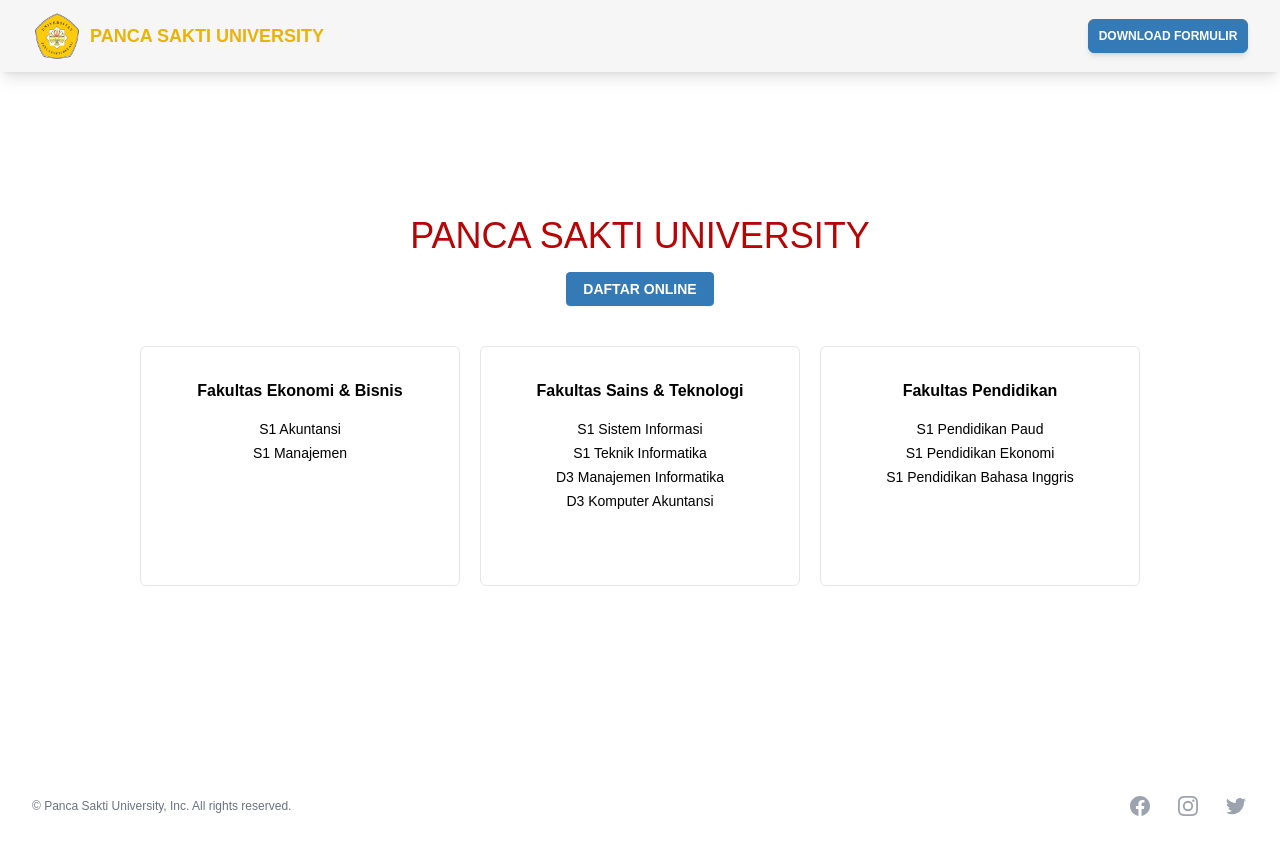
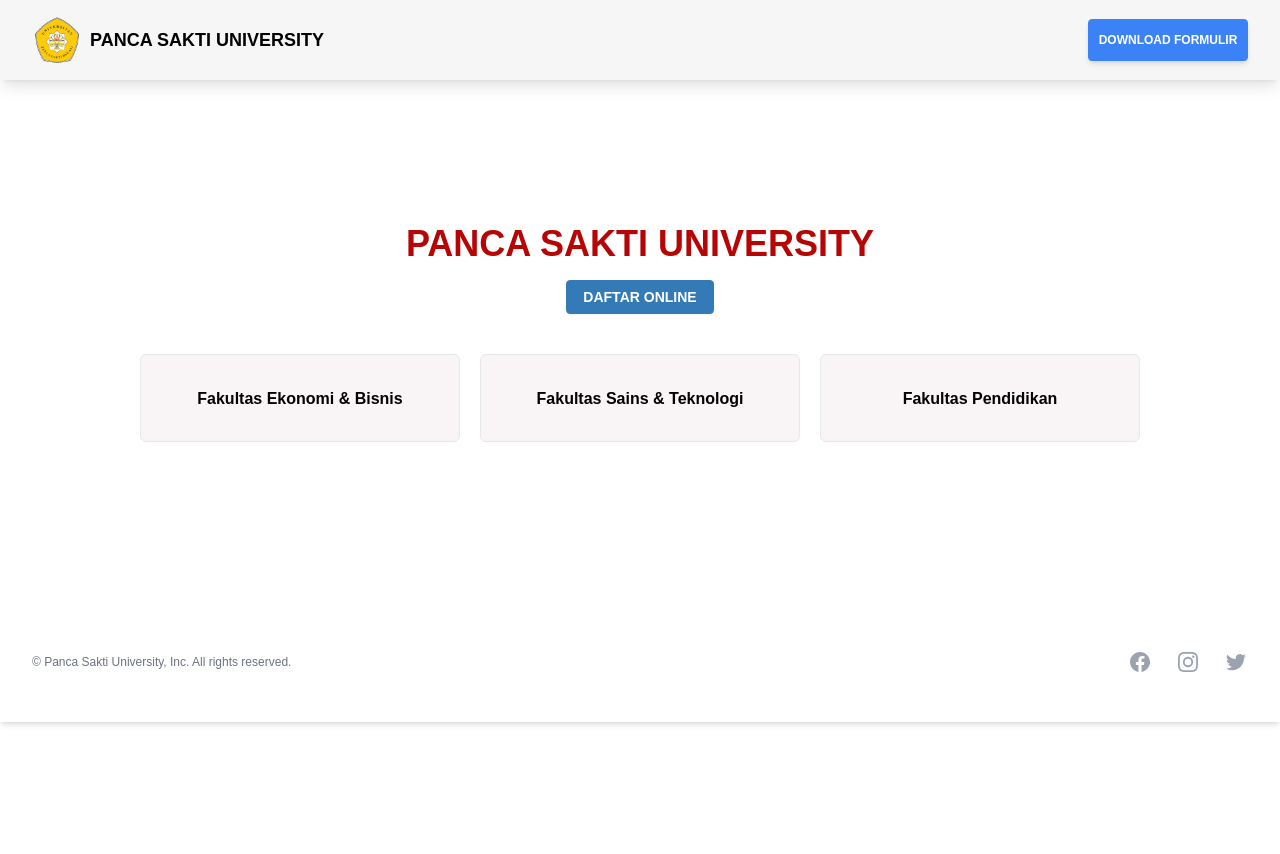
Before and after one commit to fxrnands/pancasakti-nextJs, a Next.js app: page / in a window 1280 px wide. Shown: the top 854 px of the page. After the commit the page ends 800 px from the top, so only its background shows below. Built offline with nearby package versions, Linux system fonts and the light colour scheme.

Commit message:
fix error build

```diff
--- a/src/pages/_app.tsx
+++ b/src/pages/_app.tsx
@@ -1,13 +1,18 @@
 import "@/styles/globals.css";
 import type { AppProps } from "next/app";
-import { Navbar, Footer } from "./components/base";
+import Head from "next/head";
+import Navbar from "./components/base/Navbar";
+import Footer from "./components/base/Footer";
 
 export default function App({ Component, pageProps }: AppProps) {
   return (
-    <div>
+    <>
+      <Head>
+        <title>Pancasakti University</title>
+      </Head>
       <Navbar />
       <Component {...pageProps} />
       <Footer />
-    </div>
+    </>
   );
 }
--- a/src/pages/_document.tsx
+++ b/src/pages/_document.tsx
@@ -1,4 +1,4 @@
-import { Html, Head, Main, NextScript } from 'next/document'
+import { Html, Head, Main, NextScript } from "next/document";
 
 export default function Document() {
   return (
@@ -9,5 +9,5 @@ export default function Document() {
         <NextScript />
       </body>
     </Html>
-  )
+  );
 }
--- a/src/pages/components/base/Footer.tsx
+++ b/src/pages/components/base/Footer.tsx
@@ -1,3 +1,5 @@
+import React from "react";
+
 const navigation = [
   {
     name: "Facebook",
@@ -36,7 +38,7 @@ const navigation = [
   },
 ];
 
-export default function Footer() {
+function Footer() {
   return (
     <footer className="bg-white shadow-md bottom-0">
       <div className="mx-auto max-w-7xl px-6 py-12 md:flex md:items-center md:justify-between lg:px-8">
@@ -61,3 +63,5 @@ export default function Footer() {
     </footer>
   );
 }
+
+export default Footer;
--- a/src/pages/components/base/Navbar.tsx
+++ b/src/pages/components/base/Navbar.tsx
@@ -1,12 +1,13 @@
 import { Popover } from "@headlessui/react";
 import Image from "next/image";
 import { Logo } from "../../../../public";
+import React from "react";
 
 function classNames(...classes: any[]) {
   return classes.filter(Boolean).join(" ");
 }
 
-export default function Navbar() {
+function Navbar() {
   return (
     <>
       <Popover
@@ -20,7 +21,7 @@ export default function Navbar() {
       >
         {({ open }) => (
           <>
-            <div className="mx-auto h-[4.5rem] flex justify-between max-w-7xl px-4 sm:px-6 lg:px-8">
+            <div className="mx-auto h-[5rem] flex justify-between max-w-7xl px-4 sm:px-6 lg:px-8">
               <div className="relative flex justify-between lg:gap-8 xl:grid xl:grid-cols-12">
                 <div className="flex md:absolute md:inset-y-0 md:left-0 lg:static xl:col-span-2">
                   <div className="flex flex-shrink-0 items-center">
@@ -31,7 +32,7 @@ export default function Navbar() {
                         width={50}
                         height={50}
                       />
-                      <p className="hidden text-yellow-500 font-bold md:flex ml-2 items-center text-lg">{`PANCA SAKTI UNIVERSITY`}</p>
+                      <p className="hidden text-black font-bold md:flex ml-2 items-center text-lg">{`PANCA SAKTI UNIVERSITY`}</p>
                     </div>
                   </div>
                 </div>
@@ -46,7 +47,7 @@ export default function Navbar() {
                 </div>
               </div>
               <div className="flex items-center ">
-                <button className="border font-bold uppercase w-40 shadow-md py-2 text-white rounded-md text-xs border-primary-blue bg-primary-blue">
+                <button className="border font-bold uppercase w-40 shadow-md py-3 text-white rounded-[4px] text-xs border-blue-500 bg-blue-500 hover:bg-blue-400">
                   Download Formulir
                 </button>
               </div>
@@ -57,3 +58,5 @@ export default function Navbar() {
     </>
   );
 }
+
+export default Navbar;
--- a/src/pages/components/base/index.ts
+++ /dev/null
@@ -1,2 +0,0 @@
-export { default as Navbar } from './Navbar'
-export { default as Footer } from './Footer'
--- a/src/pages/index.tsx
+++ b/src/pages/index.tsx
@@ -1,30 +1,47 @@
-import React from "react";
+import React, { useState } from "react";
 import { faculty } from "@/utils/constant";
 
 export default function Home() {
+  const [expandedIndex, setExpandedIndex] = useState<number | null>(null);
+
+  const handleExpand = (index: number) => {
+    setExpandedIndex((prevIndex) => (prevIndex === index ? null : index));
+  };
+
   return (
     <div className="max-w-6xl mb-40 mx-auto">
       <div className="text-center mt-36">
-        <h1 className="text-primary-red text-4xl">{`PANCA SAKTI UNIVERSITY`}</h1>
+        <h1 className="text-primary-red font-bold text-4xl">
+          PANCA SAKTI UNIVERSITY
+        </h1>
         <button className="border border-primary-blue font-bold shadow-sm bg-primary-blue rounded-[4px] text-sm px-4 py-1.5 mt-4 text-white uppercase">
           Daftar Online
         </button>
       </div>
       <div className="md:space-x-5 grid grid-rows-1 md:flex justify-center">
         {faculty.map((item, index) => (
+          <div className="mt-10" key={index}>
             <div
-            className="text-center w-[20rem] md: border rounded-md h-[15rem] mt-10 py-8 px-6"
+              className={`text-center bg-primary-white w-[20rem] md:border rounded-md py-8 px-6 relative overflow-hidden transition-height duration-300 ${
+                index === expandedIndex
+                  ? "h-[17rem] "
+                  : "h-[5.5rem] cursor-pointer"
+              }`}
+              onClick={() => handleExpand(index)}
+            >
+              <h1 className="text-base font-bold">{item.name}</h1>
+              {index === expandedIndex && (
+                <ul>
+                  {item.department.map((department, index) => (
+                    <li
+                      className="text-sm mt-4 py-1 hover:bg-gray-300 "
                       key={index}
                     >
-            <h1 className="text-base font-bold">{item.name}</h1>
-            <div className="flex flex-col">
-              <ul className="mt-3">
-                {item.department.map((department, index) => (
-                  <li className="text-sm mt-1" key={index}>
                       {department}
                     </li>
                   ))}
                 </ul>
+              )}
             </div>
           </div>
         ))}
--- a/tailwind.config.js
+++ b/tailwind.config.js
@@ -18,11 +18,15 @@ module.exports = {
           grey: "#F6F6F6",
           blue: "#337AB7",
           red: "#B70404",
+          white: "#F9F5F6",
         },
         secondary: {
           grey: "#52616B",
         },
       },
+      backgroundImage: {
+        "home-container": "url('https://picsum.photos/seed/picsum/400/800')",
+      },
     },
   },
   plugins: [],
```
Also changed, not shown: public/banner.png (deleted). Lines whose indentation alone changed are shown as unchanged.
